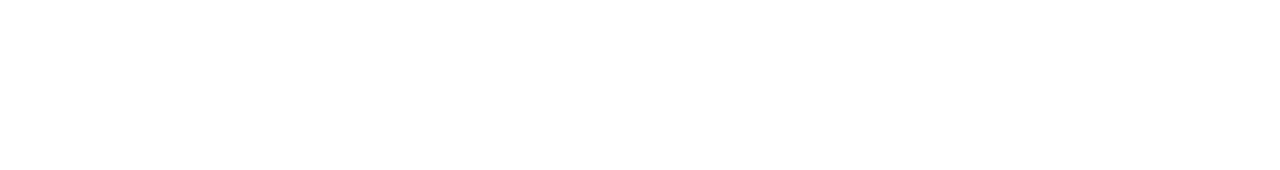
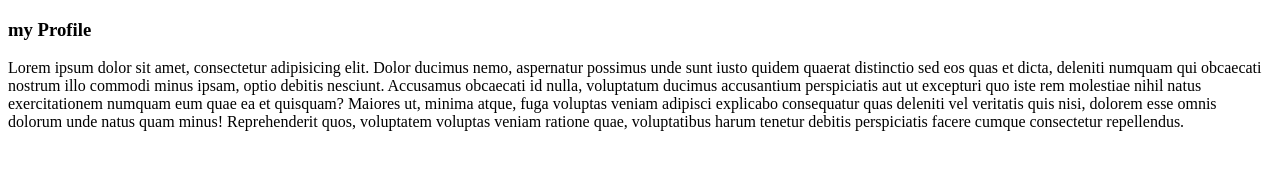
Before and after one commit to Gakii72/my-profile, a plain HTML site: page index.html in a window 1280 px wide. Drawn offline with Linux system fonts and the light colour scheme.

Commit message:
added html header

```diff
--- a/index.html
+++ b/index.html
@@ -7,6 +7,10 @@
     <title>Document</title>
 </head>
 <body>
+    <h3>my Profile</h3>
+    <p>
+        Lorem ipsum dolor sit amet, consectetur adipisicing elit. Dolor ducimus nemo, aspernatur possimus unde sunt iusto quidem quaerat distinctio sed eos quas et dicta, deleniti numquam qui obcaecati nostrum illo commodi minus ipsam, optio debitis nesciunt. Accusamus obcaecati id nulla, voluptatum ducimus accusantium perspiciatis aut ut excepturi quo iste rem molestiae nihil natus exercitationem numquam eum quae ea et quisquam? Maiores ut, minima atque, fuga voluptas veniam adipisci explicabo consequatur quas deleniti vel veritatis quis nisi, dolorem esse omnis dolorum unde natus quam minus! Reprehenderit quos, voluptatem voluptas veniam ratione quae, voluptatibus harum tenetur debitis perspiciatis facere cumque consectetur repellendus.
+    </p>
 
 </body>
 </html>
```
